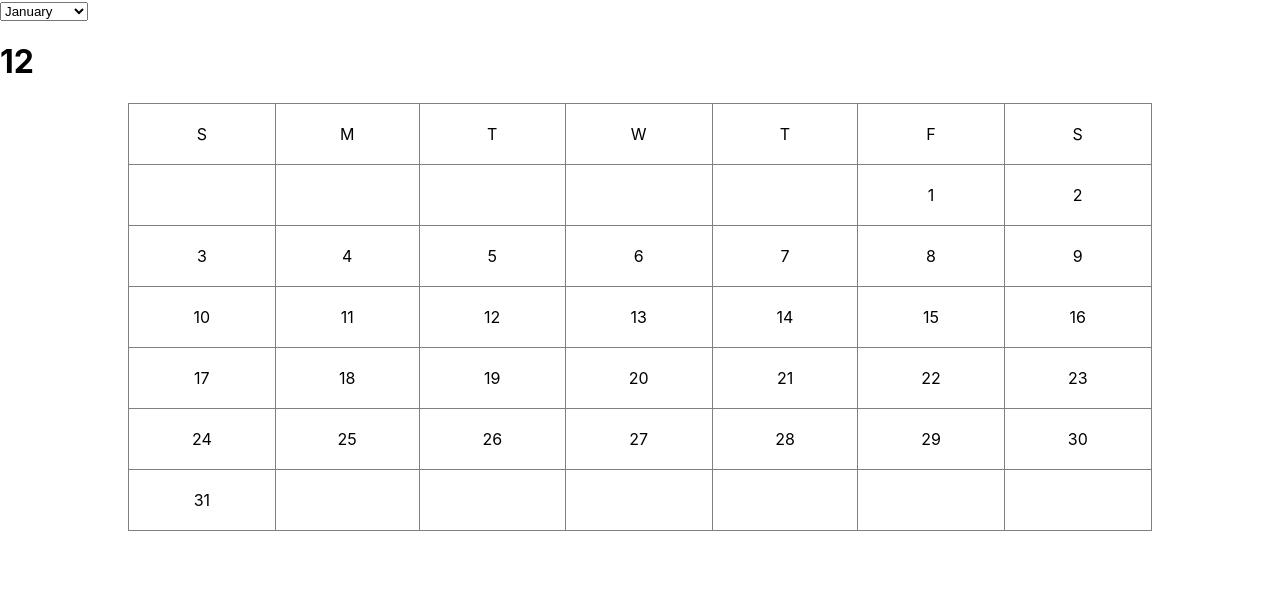
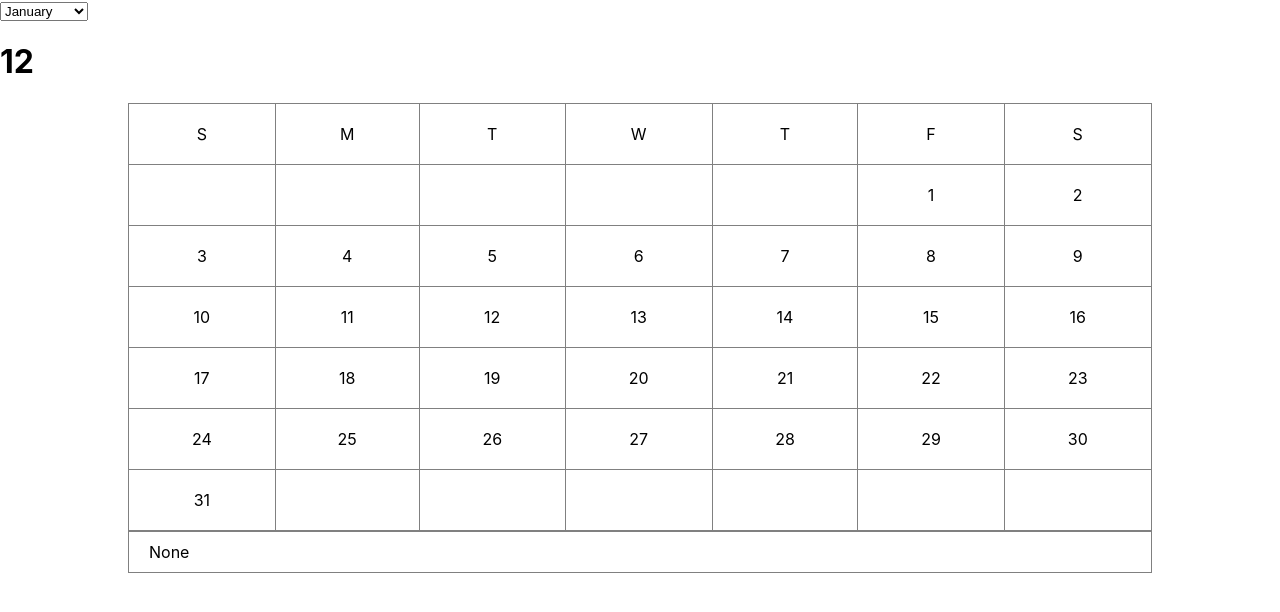
Before and after one commit to nikhilshuklainterbizconsulting/react-projects, a React (Create React App) app: page / in a window 1280 px wide. Shown: the top 612 px of the page. Built offline with nearby package versions, Linux system fonts and the light colour scheme.

Commit message:
Create reusable dropdown component

```diff
--- a/src/App.js
+++ b/src/App.js
@@ -2,6 +2,7 @@ import { monthHeaderColors, monthsList } from './app-contants';
 import './App.css';
 import { CalendarComponent } from './app-calendar/calendar'
 import { useState } from 'react';
+import { Dropdown } from './shared-components/dropdown';
 function App() {
   const today = new Date();
   const [ currentMonth, selectMonth ] = useState(+(today.getMonth()) + 1);
@@ -12,6 +13,11 @@ function App() {
   monthsList.forEach((x,i) => {
     x.headerColor = monthHeaderColors[i];
   });
+
+  const eventFromDropdown = (listItem, listItemindex) => {
+    console.log({listItem, listItemindex})
+  };
+
   return (
     <>
       <select onChange={(event) => {
@@ -29,6 +35,11 @@ function App() {
           headerColor = { currentMonthHeaderColor }
           headerTextColor = { currentMonthHeaderTextColor }
           ></CalendarComponent>
+          <Dropdown optionChosen={ eventFromDropdown } dataList={[
+            { DisplayValue: "option1", SelectValue: "Option1" },
+            { DisplayValue: "option2", SelectValue: "Option2" },
+            { DisplayValue: "option3", SelectValue: "Option3" },
+          ]}></Dropdown>
       </div>
     </>
   );
--- /dev/null
+++ b/src/shared-components/dropdown.css
@@ -0,0 +1,22 @@
+
+
+.dropdown-box {
+    border: 1px solid grey;
+    padding: 10px 20px;
+
+    cursor: pointer;
+}
+
+.dropdown-list-container {
+    border: 1px solid rgb(81, 93, 199)
+}
+
+.dropdown-list-item {
+    padding: 10px 20px;
+    cursor: pointer;
+}
+.dropdown-list-item:hover {
+    padding: 10px 20px;
+    background-color: rgb(77, 77, 77);
+    color: white;
+}
--- /dev/null
+++ b/src/shared-components/dropdown.js
@@ -0,0 +1,52 @@
+
+import React from 'react';
+import styles from './dropdown.css';
+import { useState } from 'react';
+export class Dropdown extends React.Component {
+    dataList = [];
+    sendDataToParent = () => {};
+    switchVisibility = () => {};
+    constructor(props) {
+        super();
+        if (props.dataList && Array.isArray(props.dataList)) {
+            this.dataList = props.dataList;
+        }
+        this.state = {
+            dropdownVisible: false,
+            currentlyChosen: "None"
+        };
+        if (props.optionChosen) {
+            this.setState({ sendDataToParent: props.optionChosen });
+        }
+        if (props.value) {
+            this.setState({ currentlyChosen: props.value });
+        }
+    }
+
+    render() {
+        return (<>
+            <div onClick={ () =>  { this.setState({ dropdownVisible: !this.state.dropdownVisible}) } } className='dropdown-box'>
+                { this.state.currentlyChosen }
+            </div>
+            <div className='dropdown-list-container' style={ { display: this.state.dropdownVisible ? "block" : "none" } } >
+                {
+                    this.dataList.map((listItem, listItemIndex) => {
+                        return (
+                            <>
+                                <div onClick = { () => {
+                                            if(listItem.SelectValue) {
+                                                this.setState({ currentlyChosen: listItem.SelectValue, dropdownVisible: false });
+                                            }
+                                            this.sendDataToParent(listItem, listItemIndex);
+                                        }
+                                    } className='dropdown-list-item'>{ listItem.DisplayValue }
+                                </div>
+                            </>
+                        );
+                    })
+                }
+
+            </div>
+        </>);
+    };
+}
```
